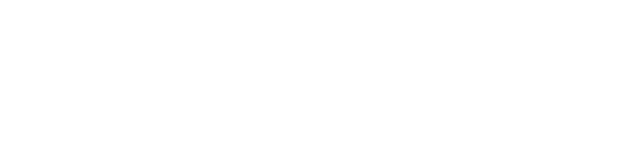
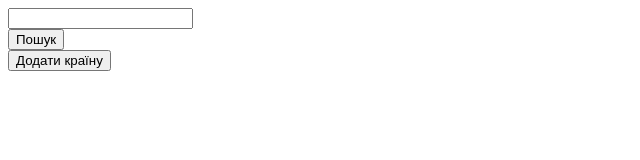
Before and after one commit to simakol/GoIT91, a plain HTML site: page index.html in a window 1280 px wide. Shown: the whole page, without its empty margins (0-640 px from the left). Drawn offline with Linux system fonts and the light colour scheme.

Commit message:
lesson-22

```diff
--- a/index.html
+++ b/index.html
@@ -7,6 +7,15 @@
     <link rel="stylesheet" href="style.css" />
   </head>
   <body>
+    <!-- Практика -->
+    <form action="submit" class="js-search">
+      <div class="js-form-container">
+        <input type="text" name="country" />
+      </div>
+      <button>Пошук</button>
+    </form>
+    <button class="js-add">Додати країну</button>
+    <ul class="js-list"></ul>
     <script src="script.js"></script>
   </body>
 </html>
```
Also changed, not shown: script.js (+183 -0 lines).
